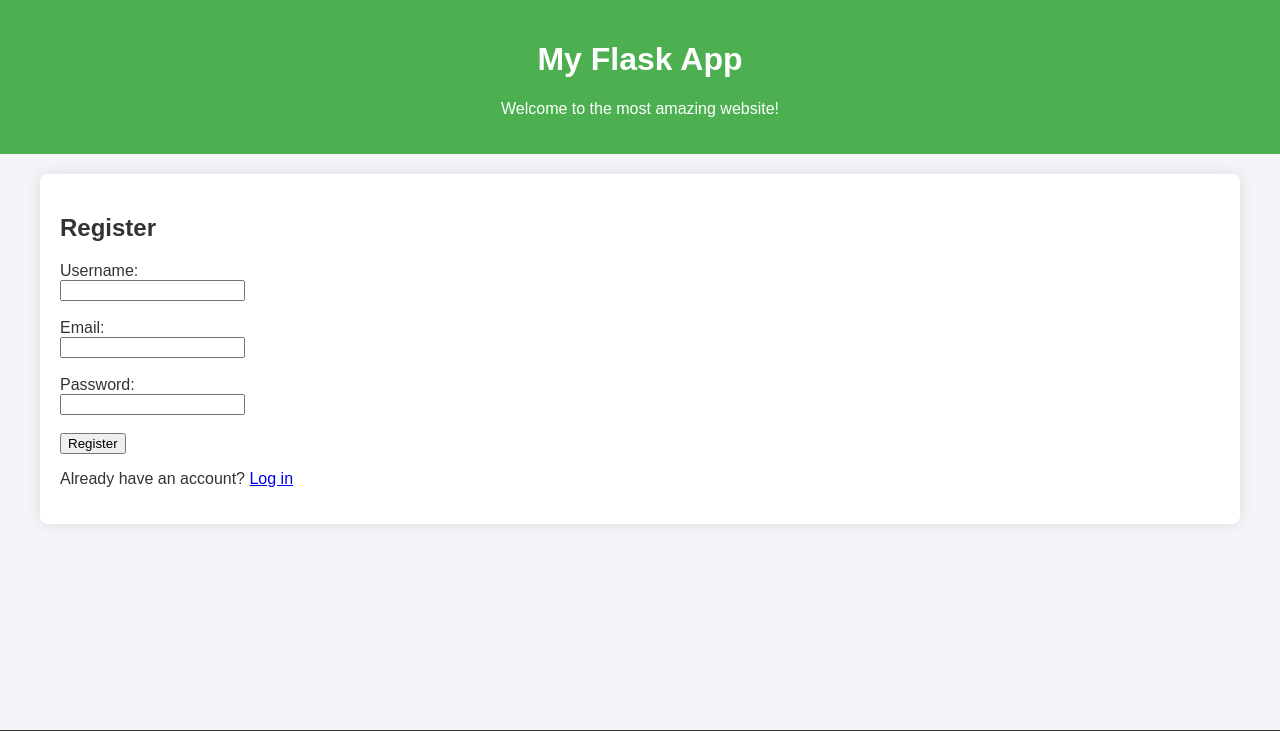
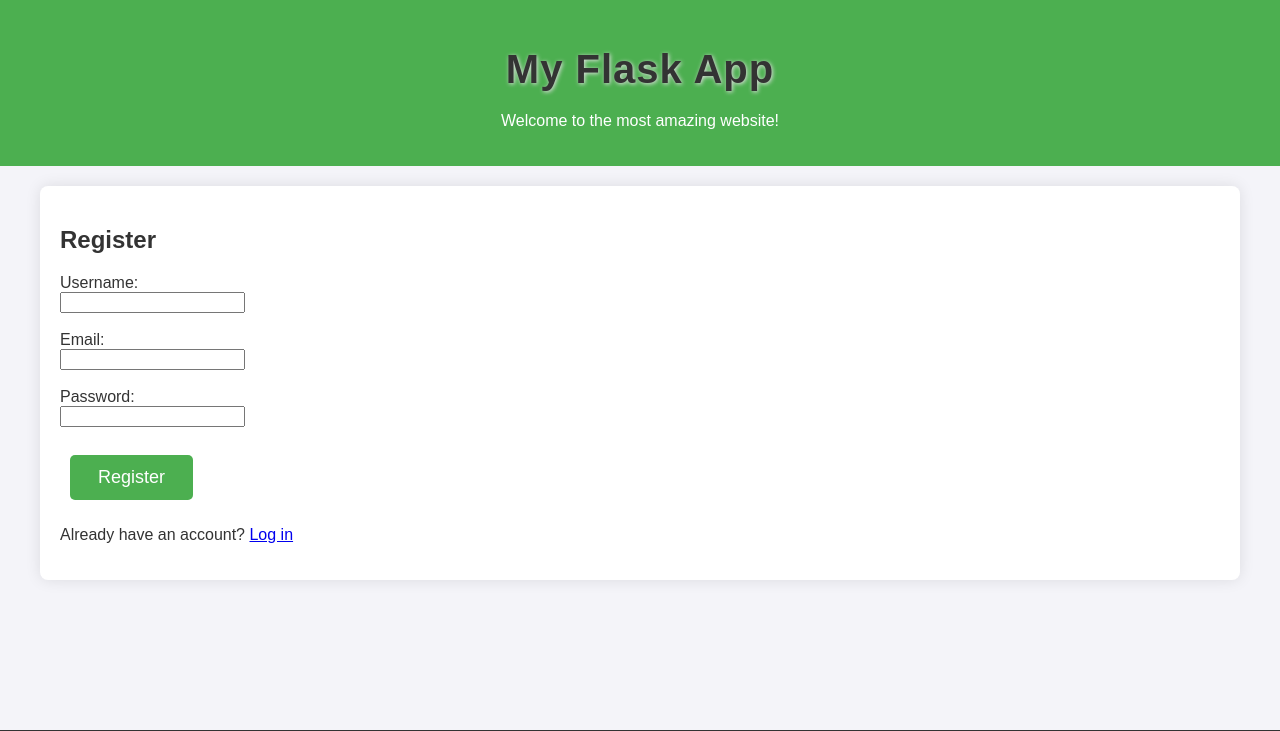
Before and after one commit to BenZehavi423/smart-dashboard, a Flask app: page /register in a window 1280 px wide. Shown: the top 731 px of the page. Run offline with Flask 3, Linux system fonts and the light colour scheme.

Commit message:
moved style from base.html to css and added colored buttons and h1

```diff
--- a/website/web/static/style.css
+++ b/website/web/static/style.css
@@ -0,0 +1,103 @@
+body {
+    font-family: 'Arial', sans-serif;
+    background-color: #f4f4f9;
+    margin: 0;
+    padding: 0;
+    color: #333;
+}
+
+header {
+    background-color: #4CAF50;
+    color: white;
+    text-align: center;
+    padding: 20px 0;
+}
+
+nav {
+    text-align: center;
+    background-color: #333;
+}
+
+nav a {
+    color: white;
+    padding: 14px 20px;
+    text-decoration: none;
+    display: inline-block;
+}
+
+nav a:hover {
+    background-color: #ddd;
+    color: black;
+}
+
+footer {
+    background-color: #333;
+    color: white;
+    text-align: center;
+    padding: 10px 0;
+    position: fixed;
+    width: 100%;
+    bottom: 0;
+}
+
+.container {
+    max-width: 1200px;
+    margin: 20px auto;
+    padding: 0 15px;
+}
+
+
+.content {
+    padding: 20px;
+    background-color: white;
+    border-radius: 8px;
+    box-shadow: 0 0 15px rgba(0, 0, 0, 0.1);
+}
+
+
+button,
+a.button {
+    display: inline-block;
+    margin: 10px;
+    padding: 12px 28px;
+    font-size: 18px;
+    color: white;
+    border: none;
+    border-radius: 5px;
+    text-decoration: none;
+    cursor: pointer;
+    transition: background 0.2s, color 0.2s;
+    background-color: #4CAF50;
+}
+button:hover,
+a.button:hover {
+    background-color: #388E3C;
+}
+
+.button.blue,
+a.button.blue {
+    background-color: #2196F3;
+}
+.button.blue:hover,
+a.button.blue:hover {
+    background-color: #1769AA;
+}
+
+.button.red,
+a.button.red {
+    background-color: #f44336;
+}
+.button.red:hover,
+a.button.red:hover {
+    background-color: #d32f2f;
+}
+
+h1 {
+    font-size: 2.5rem;
+    color: #333;
+    font-weight: bold;
+    margin-bottom: 20px;
+    letter-spacing: 1px;
+    text-align: center;
+    text-shadow: 1px 1px 4px #e0e0e0;
+}
--- a/website/web/templates/base.html
+++ b/website/web/templates/base.html
@@ -7,64 +7,7 @@
         Home
         {% endblock %}
     </title>
-    <style>
-
-        body {
-            font-family: 'Arial', sans-serif;
-            background-color: #f4f4f9;
-            margin: 0;
-            padding: 0;
-            color: #333;
-        }
-
-        header {
-            background-color: #4CAF50;
-            color: white;
-            text-align: center;
-            padding: 20px 0;
-        }
-
-        nav {
-            text-align: center;
-            background-color: #333;
-        }
-
-        nav a {
-            color: white;
-            padding: 14px 20px;
-            text-decoration: none;
-            display: inline-block;
-        }
-
-        nav a:hover {
-            background-color: #ddd;
-            color: black;
-        }
-
-        footer {
-            background-color: #333;
-            color: white;
-            text-align: center;
-            padding: 10px 0;
-            position: fixed;
-            width: 100%;
-            bottom: 0;
-        }
-
-        .container {
-            max-width: 1200px;
-            margin: 20px auto;
-            padding: 0 15px;
-        }
-
-
-        .content {
-            padding: 20px;
-            background-color: white;
-            border-radius: 8px;
-            box-shadow: 0 0 15px rgba(0, 0, 0, 0.1);
-        }
-    </style>
+    <link rel="stylesheet" href="{{ url_for('static', filename='style.css') }}">
 </head>
 <body>
     <!-- Header -->
```
